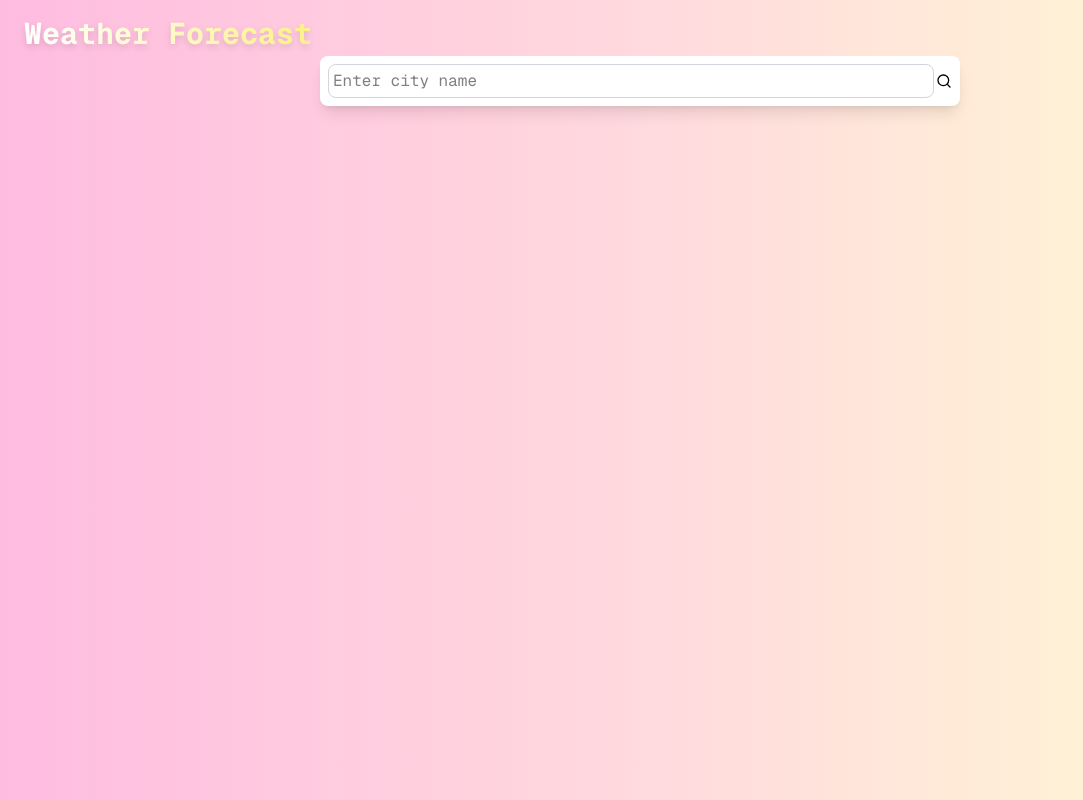
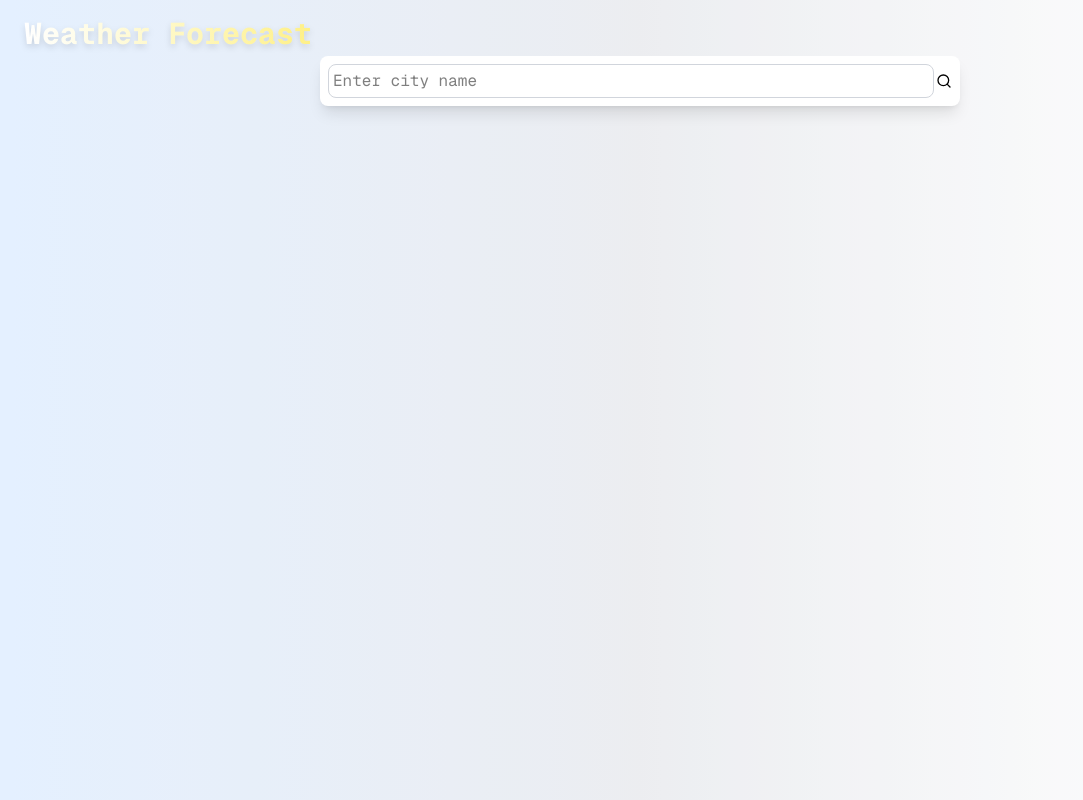
Before and after one commit to Lincoln-Madaraka/weather-forecast-app, a Next.js app in the folder weather-forecast-app/: page / in a window 1280 px wide. Shown: the whole page, without its empty margins (0-1083 px from the left). Built offline with nearby package versions, Linux system fonts and the light colour scheme.

Commit message:
Updated background color

```diff
--- a/weather-forecast-app/app/page.tsx
+++ b/weather-forecast-app/app/page.tsx
@@ -56,7 +56,7 @@ if (Object.keys(data).length === 0 && error === "") {
 
 
      return (
-     <div className="bg-cover bg-gradient-to-r from-pink-300 via-rose-200 via-purple-200 to-yellow-100 h-screen">
+     <div className="bg-cover bg-gradient-to-r from-blue-100 via-gray-200 to-white h-screen">
       <div className ="bg-white/25 w-full rounded-ig flex flex-col h-full" >
       {/* INPUT AND LOGO */}
           {/* Logo */}
```
